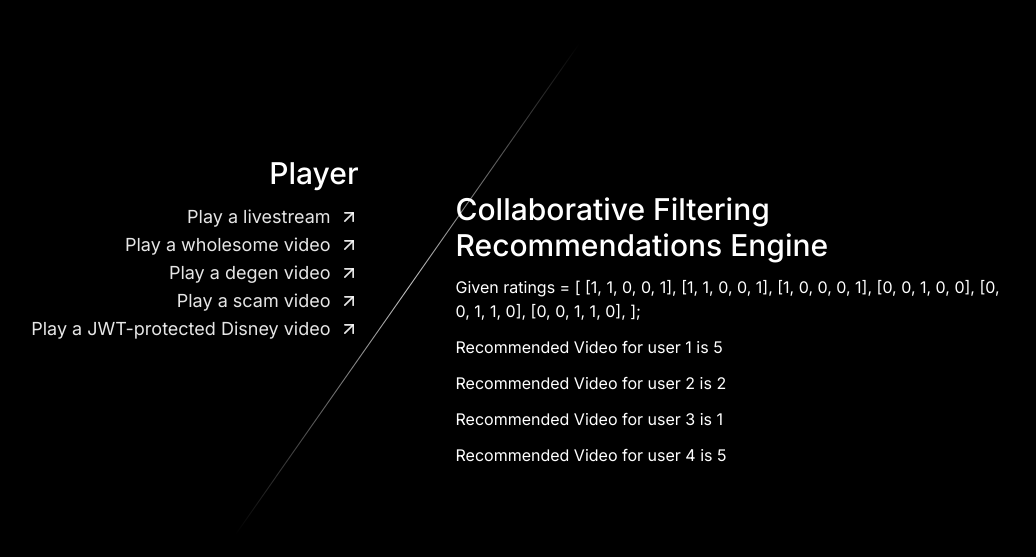
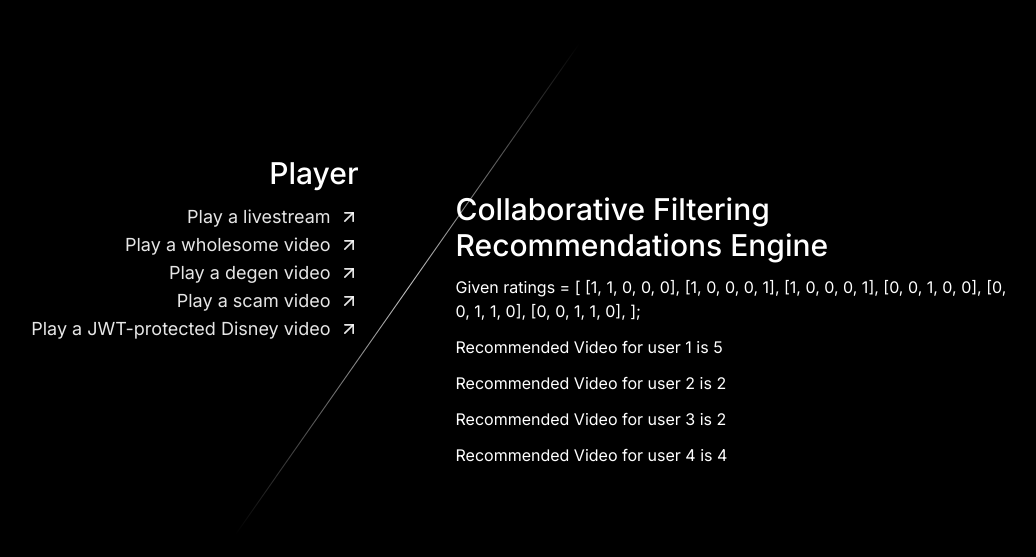
Before and after one commit to financegeek-org/denver-next, a Next.js app: page /livepeer in a window 1280 px wide. Shown: the part 111-668 px from the top of the page, without its empty margins (233-1269 px from the left). Built offline with nearby package versions, Linux system fonts and the light colour scheme.

Commit message:
fix cb
fix for cb

```diff
--- a/src/app/livepeer/page.tsx
+++ b/src/app/livepeer/page.tsx
@@ -4,17 +4,18 @@ import {cFilter} from "../../lib/cf.js";
 
 export default async function Home() {
   const ratings = [
-    [1, 1, 0, 0, 1],
     [1, 1, 0, 0, 0],
     [1, 0, 0, 0, 1],
-    [0, 0, 1, 1, 1],
+    [1, 0, 0, 0, 1],
+    [0, 0, 1, 0, 0],
     [0, 0, 1, 1, 0],
-  ];
+    [0, 0, 1, 1, 0],
+    ];
 
-  const user1=cFilter(ratings,1);
-  const user2=cFilter(ratings,2);
-  const user3=cFilter(ratings,3);
-  const user4=cFilter(ratings,4);
+  const user1=cFilter(ratings,0);
+  const user2=cFilter(ratings,1);
+  const user3=cFilter(ratings,2);
+  const user4=cFilter(ratings,3);
 
 
   return (
@@ -62,12 +63,12 @@ export default async function Home() {
       <div className="translate-y-10 flex flex-col flex-1 items-start gap-3">
         <h1 className="md:flex-1 flex text-3xl font-medium">Collaborative Filtering Recommendations Engine</h1>
 Given ratings = [
-  [1, 1, 0, 0, 1],
-  [1, 1, 0, 0, 1],
-  [1, 0, 0, 0, 1],
-  [0, 0, 1, 0, 0],
-  [0, 0, 1, 1, 0],
-  [0, 0, 1, 1, 0],
+  [1, 1, 0, 0, 0],
+    [1, 0, 0, 0, 1],
+    [1, 0, 0, 0, 1],
+    [0, 0, 1, 0, 0],
+    [0, 0, 1, 1, 0],
+    [0, 0, 1, 1, 0],
 ];
           <span>Recommended Video for user 1 is {user1[0]+1}</span>
           <span>Recommended Video for user 2 is {user2[0]+1}</span>
```
